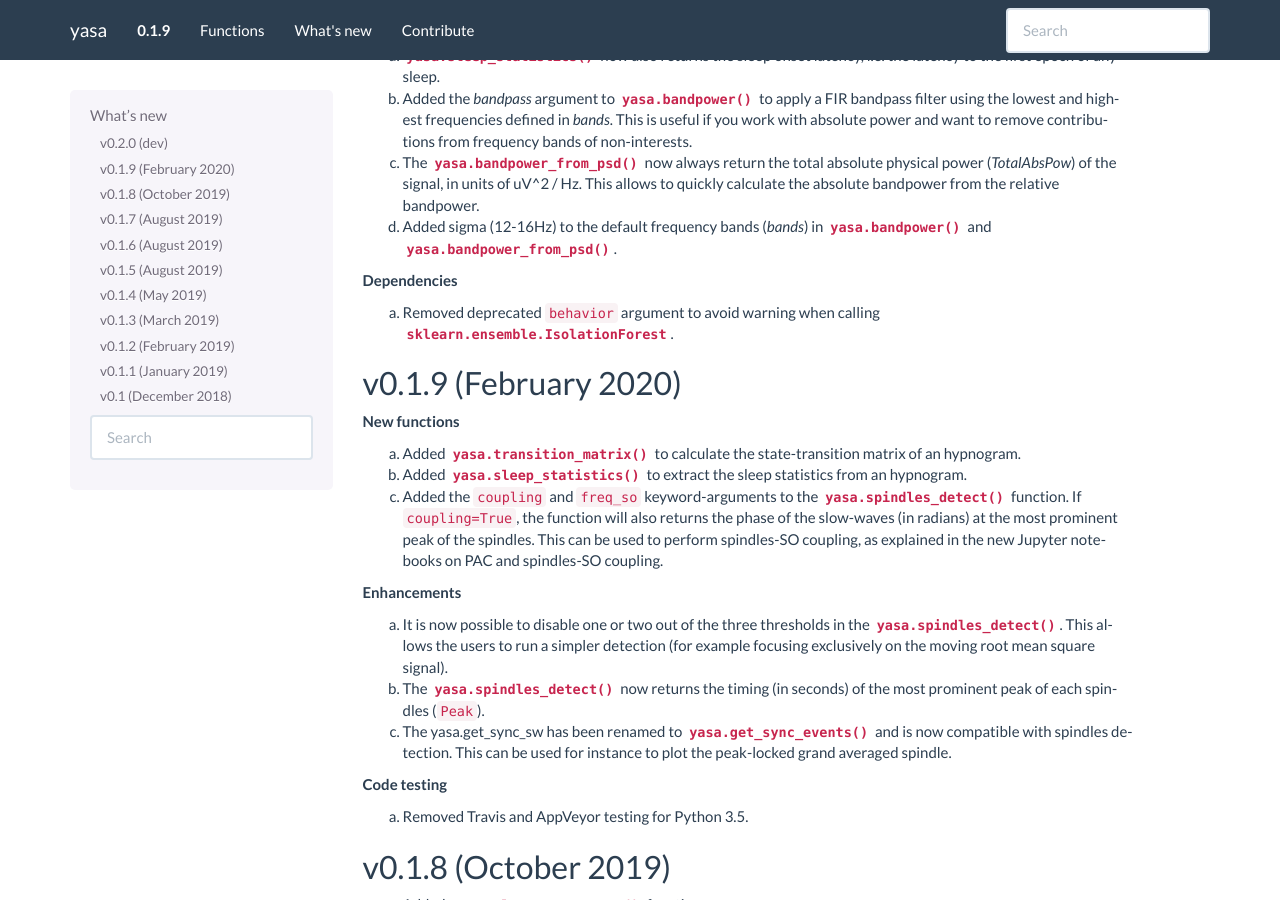
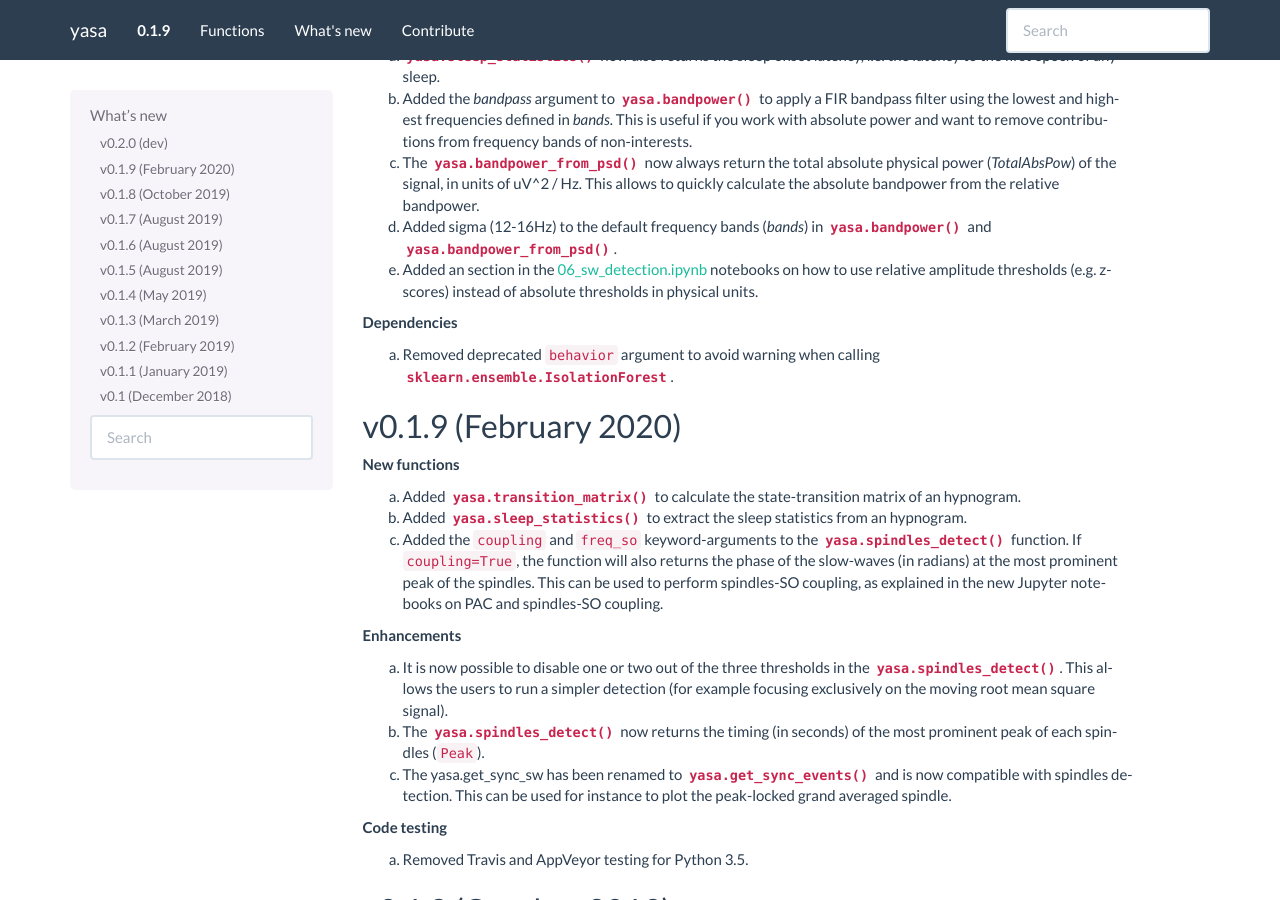
Before and after one commit to raphaelvallat/yasa, a Sphinx documentation site: the page built from docs/changelog.rst, in a window 1280 px wide and 900 px high, scrolled down 391 px. Built offline with Sphinx 7.4.7, drawn with Linux system fonts in a browser that asks for light colours.

Commit message:
Updated changelog

```diff
--- a/docs/changelog.rst
+++ b/docs/changelog.rst
@@ -21,6 +21,7 @@ a. :py:func:`yasa.sleep_statistics` now also returns the sleep onset latency, i.
 b. Added the `bandpass` argument to :py:func:`yasa.bandpower` to apply a FIR bandpass filter using the lowest and highest frequencies defined in `bands`. This is useful if you work with absolute power and want to remove contributions from frequency bands of non-interests.
 c. The :py:func:`yasa.bandpower_from_psd` now always return the total absolute physical power (`TotalAbsPow`) of the signal, in units of uV^2 / Hz. This allows to quickly calculate the absolute bandpower from the relative bandpower.
 d. Added sigma (12-16Hz) to the default frequency bands (`bands`) in :py:func:`yasa.bandpower` and :py:func:`yasa.bandpower_from_psd`.
+e. Added an section in the `06_sw_detection.ipynb <https://github.com/raphaelvallat/yasa/blob/master/notebooks/06_sw_detection.ipynb>`_ notebooks on how to use relative amplitude thresholds (e.g. z-scores) instead of absolute thresholds in physical units.
 
 **Dependencies**
 
```
